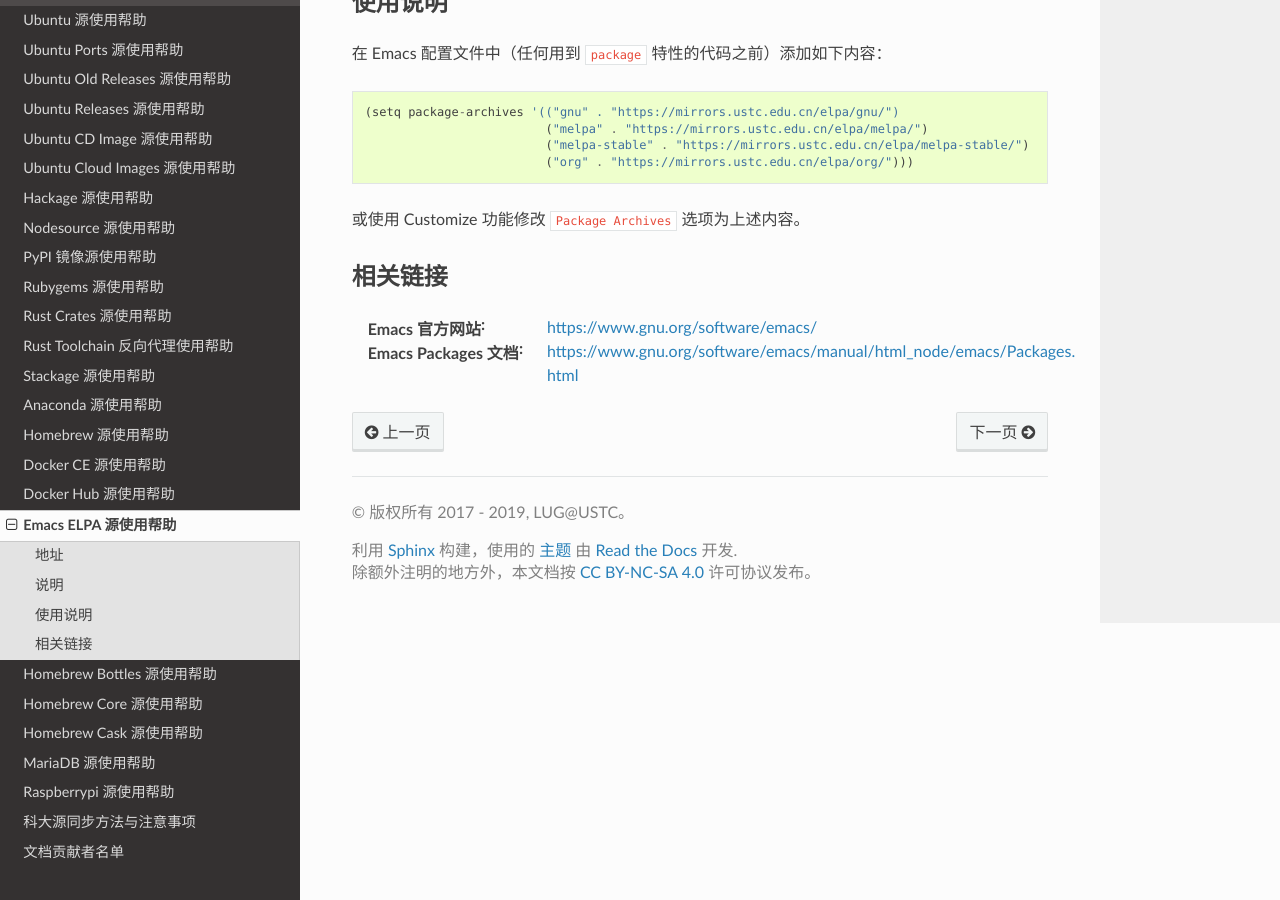
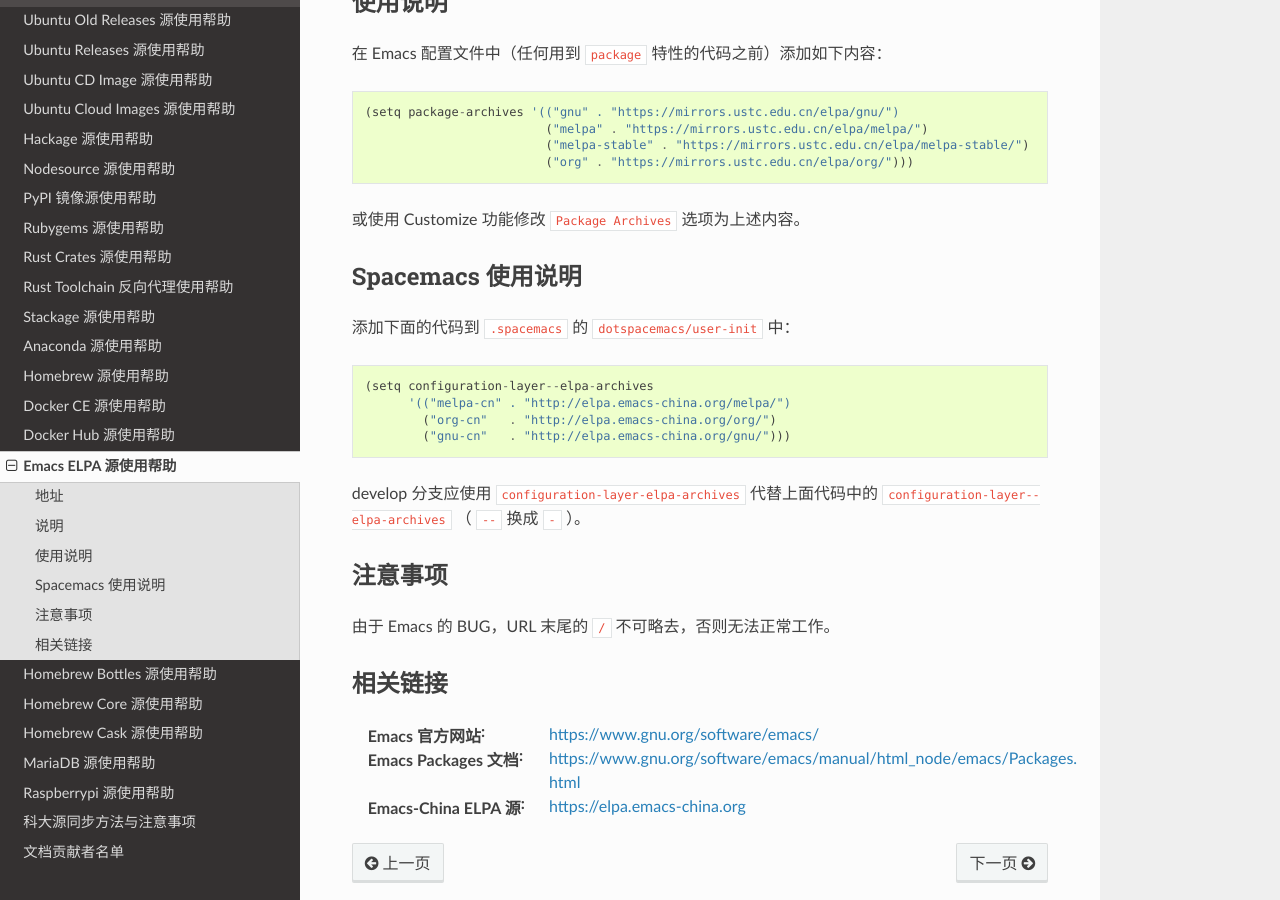
Before and after one commit to ustclug/mirrorhelp, a Sphinx documentation site: the page built from source/elpa.rst, in a window 1280 px wide and 900 px high, scrolled down 495 px. Built offline with Sphinx 7.4.7 and the Read the Docs theme 2.0.0, drawn with Linux system fonts in a browser that asks for light colours; pages that are not in the unit, such as notebooks, are missing from menus.

Commit message:
Refine doc Emacs ELPA

```diff
--- a/source/elpa.rst
+++ b/source/elpa.rst
@@ -30,8 +30,28 @@
 
 或使用 Customize 功能修改 ``Package Archives`` 选项为上述内容。
 
+Spacemacs 使用说明
+==================
+
+添加下面的代码到 ``.spacemacs`` 的 ``dotspacemacs/user-init`` 中：
+
+::
+
+   (setq configuration-layer--elpa-archives
+         '(("melpa-cn" . "http://elpa.emacs-china.org/melpa/")
+           ("org-cn"   . "http://elpa.emacs-china.org/org/")
+           ("gnu-cn"   . "http://elpa.emacs-china.org/gnu/")))
+
+develop 分支应使用 ``configuration-layer-elpa-archives`` 代替上面代码中的 ``configuration-layer--elpa-archives`` （ ``--`` 换成 ``-`` ）。
+
+注意事项
+========
+
+由于 Emacs 的 BUG，URL 末尾的 ``/`` 不可略去，否则无法正常工作。
+
 相关链接
 ========
 
 :Emacs 官方网站: https://www.gnu.org/software/emacs/
 :Emacs Packages 文档: https://www.gnu.org/software/emacs/manual/html_node/emacs/Packages.html
+:Emacs-China ELPA 源: https://elpa.emacs-china.org
```
